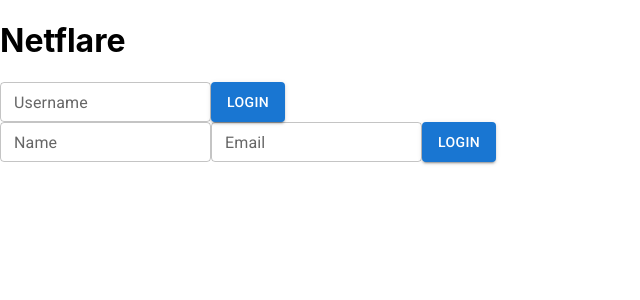
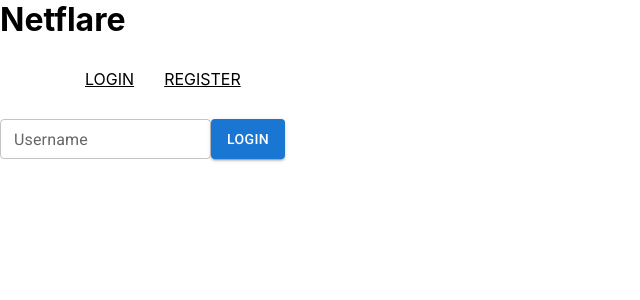
Before and after one commit to JCronier/react-pager, a React (Create React App) app: page / in a window 1280 px wide. Shown: the top 300 px of the page, without its empty margins (0-640 px from the left). Built offline with nearby package versions, Linux system fonts and the light colour scheme; no server answers.

Commit message:
added routes

```diff
--- a/package.json
+++ b/package.json
@@ -4,6 +4,8 @@
   "private": true,
   "proxy": "https://0gy9ldsaqj.execute-api.us-west-2.amazonaws.com/prod/",
   "dependencies": {
+    "@emotion/react": "^11.7.1",
+    "@emotion/styled": "^11.6.0",
     "@mui/material": "^5.2.8",
     "@testing-library/jest-dom": "^5.16.1",
     "@testing-library/react": "^12.1.2",
@@ -12,6 +14,7 @@
     "react": "^17.0.2",
     "react-dom": "^17.0.2",
     "react-icons": "^4.3.1",
+    "react-router-dom": "^6.2.1",
     "react-scripts": "5.0.0",
     "web-vitals": "^2.1.3"
   },
--- a/src/App.js
+++ b/src/App.js
@@ -1,12 +1,11 @@
 import {useState,useEffect} from 'react'
-// import ReactDOM from 'react-dom';
-// import Button from '@mui/material/Button';
 import './App.css'
 import Header from './components/Header'
 import Login from './components/Login'
 import Loggedin from './components/Loggedin'
 import Register from './components/Register'
 import { getUsers } from './api'
+import {BrowserRouter as Router,Route,Routes} from "react-router-dom";
 
 function App() {
   //logins state
@@ -36,13 +35,24 @@ function App() {
   }
 
   return (
-    <div >
-      <Header title='Netflare'/>
-      {/* <Register /> */}
-      {showLogin ? <Login verifyLogin={verifyLogin}/>:<Loggedin currLogin ={currLogin} users={logins} setUsers={setLogins}/>}
-      <Register setLogins={setLogins} />
-    </div>
+    <Router>
+      <div>
+        <Header title='Netflare'/>
+        <nav>
+          <ul className ="nav-area">
+            <li><a href="/">login</a></li>
+            <li><a href="/register">register</a></li>
+          </ul>
+        </nav>
+
+        <Routes>
+          <Route path="/register" element={<Register />}/>
+          <Route path="/" element={showLogin ? <Login verifyLogin={verifyLogin}/>:<Loggedin currLogin ={currLogin} users={logins} setUsers={setLogins}/>}/>
+        </Routes>
+      </div>
+    </Router>
   );
 }
 
+
 export default App;
--- a/src/components/Register.js
+++ b/src/components/Register.js
@@ -1,7 +1,6 @@
 import {Button, TextField, Grid } from "@mui/material"
 import { registerUser } from '../api/index';
 import { useState } from "react"
-// help from https://youtu.be/AWLgf_xfd_w channel edutechional
 const Register =({setLogins})=> {
     //register user input state
     const[email,setEmail]=useState('')
@@ -36,7 +35,7 @@ const Register =({setLogins})=> {
                         value={email} onChange={(e)=>setEmail(e.target.value)} />
                 </Grid>
                 <Grid item alignItems="stretch" style={{ display: "flex" }}>
-                    <Button variant="contained" type ='submit'>Login</Button>
+                    <Button variant="contained" type ='submit'>Register</Button>
                 </Grid>
             </Grid>
 
--- a/src/index.css
+++ b/src/index.css
@@ -12,18 +12,26 @@ code {
     monospace;
 }
 
-.user{
-  background: #f4f4f4;
-  margin: 5px;
-  padding: 20px 20px;
-  cursor: pointer;
+*{
+    box-sizing: border-box;
+    margin: 0;
+    padding: 0;
+}
+nav{
+  display: flex;
+  justify-content: space-between;
+  padding: 30px 70px;
+}
+.nav-area{
+list-style:none;
+}
+.nav-area li{
+  display: inline-block;
+  padding: 0 15px;
+  text-transform: uppercase;
 }
 
-.addForm{
-  padding: 20px 20px;
-  background: #cfcfcf;
+.nav-area a{
+  transition: .3s;
+  color:black;
 }
-
-.title{
-  font-weight: 700;
-}
```
Also changed, not shown: 1 other file (tests, documents, lock files or other folders).
